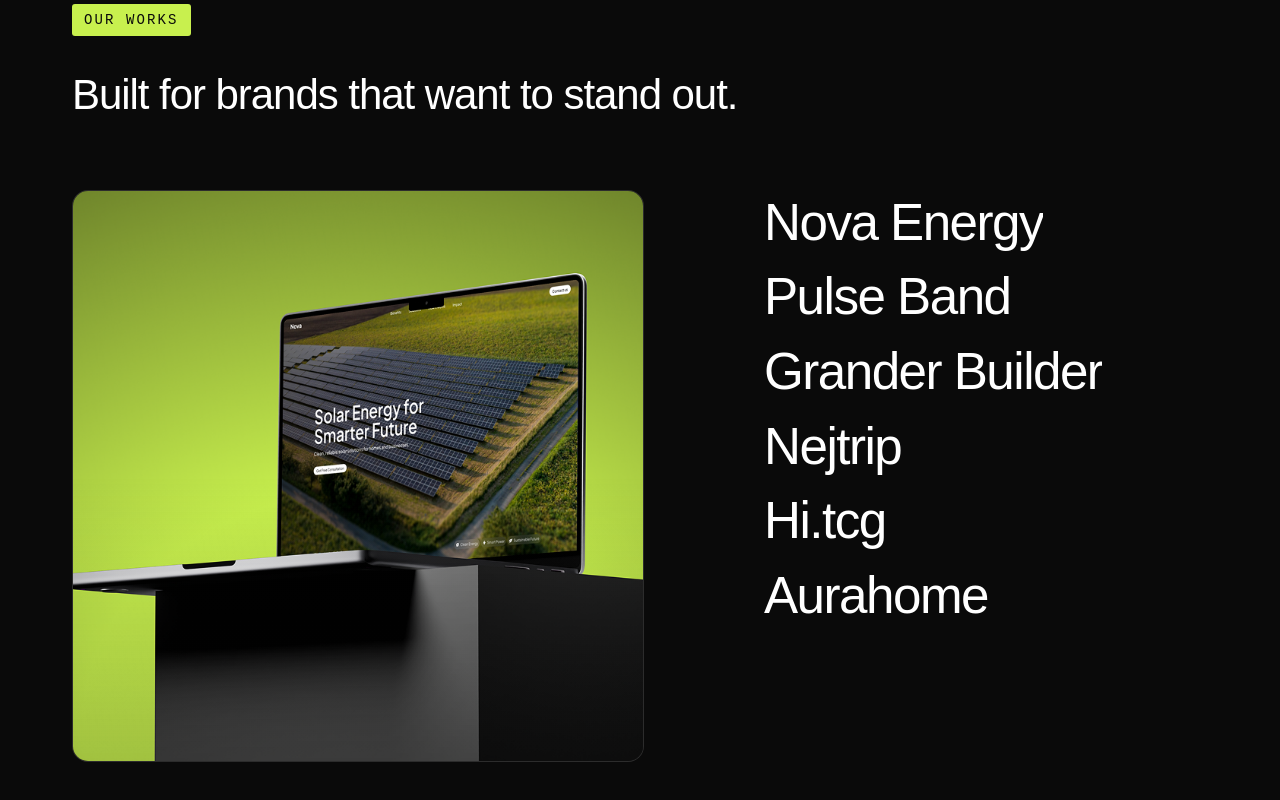
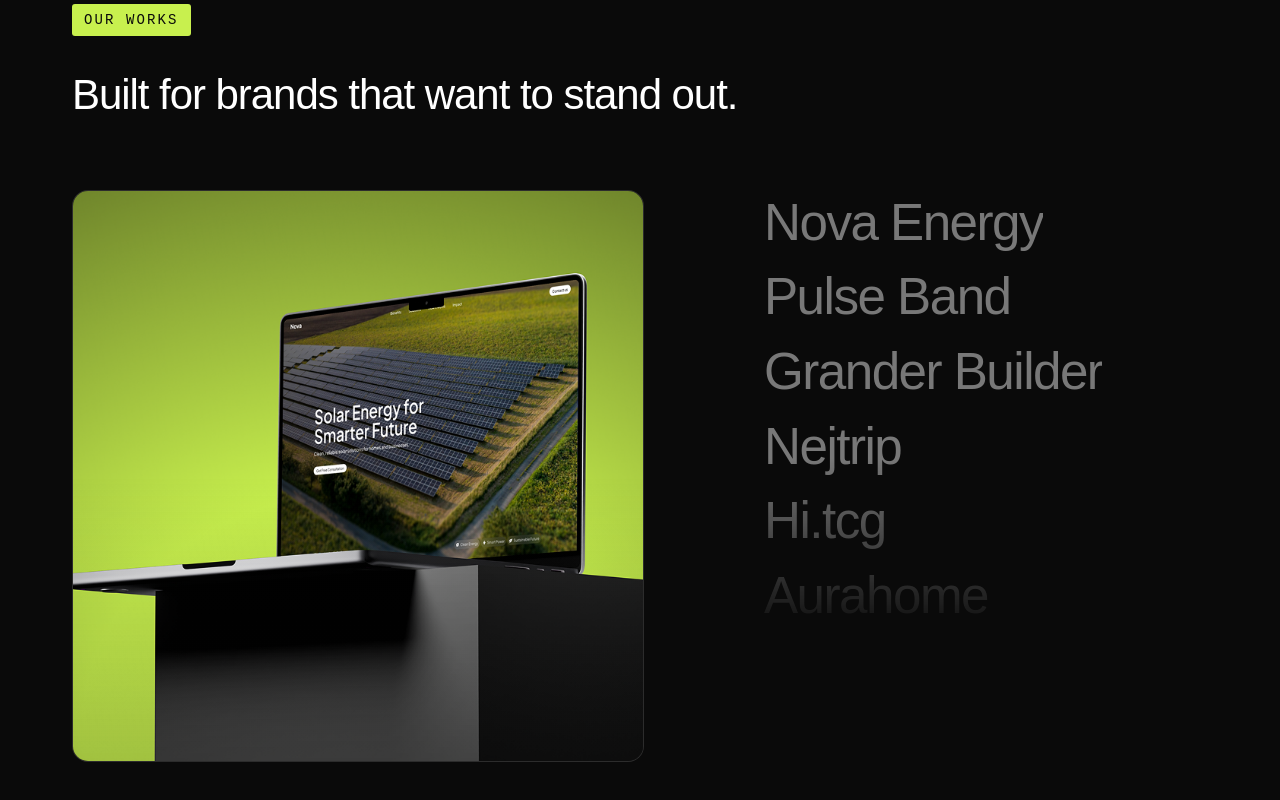
Before and after one commit to DadanAhmadBM/movement-studio, a React (Vite) app: page / in a window 1280 px wide. Shown: the part 3222-4022 px from the top of the page. Built offline with nearby package versions, Linux system fonts and the light colour scheme; a web font is replaced by a local one.

Commit message:
update: add fade efect in our works section

```diff
--- a/src/components/Footer.jsx
+++ b/src/components/Footer.jsx
@@ -60,7 +60,7 @@ export default function Footer() {
             {['FIVERR', 'INSTAGRAM'].map((link) => (
               <a
                 key={link}
-                href="#"
+                href="https://www.instagram.com/movementspaces?igsh=ZHBqbm1neWZqczdo"
                 className="font-mono text-white/60 text-xs font-semibold tracking-widest hover:text-[#C8F04E] transition-colors duration-200"
               >
                 {link}
--- a/src/components/OurWorks.jsx
+++ b/src/components/OurWorks.jsx
@@ -51,6 +51,12 @@ const projects = [
     image: "/project-yugen-image.png",
     url: "https://yugen-restaurant-landing-page.vercel.app/",
   },
+  {
+    name: "Pet Care",
+    tags: ["Grooming", "Hobby"],
+    image: "/project-petcare-image.png",
+    url: "https://pet-homecare.vercel.app/",
+  },
 ];
 
 const CasinoText = ({ text, isActive, isFaded }) => {
@@ -60,8 +66,8 @@ const CasinoText = ({ text, isActive, isFaded }) => {
         color: isActive
           ? "#C8F04E"
           : isFaded
-            ? "rgba(255,255,255,0.25)"
-            : "#FFFFFF",
+            ? "rgba(255,255,255,0.15)"
+            : "rgba(255,255,255,0.45)",
       }}
       transition={{ duration: 0.3 }}
       className="inline-flex overflow-hidden relative"
@@ -106,6 +112,7 @@ const CasinoText = ({ text, isActive, isFaded }) => {
 export default function OurWorks() {
   const ref = useRef(null);
   const imageRef = useRef(null);
+  const scrollListRef = useRef(null);
 
   const isInView = useInView(ref, {
     once: true,
@@ -114,6 +121,22 @@ export default function OurWorks() {
 
   const [activeIndex, setActiveIndex] = useState(0);
   const [hoveredIndex, setHoveredIndex] = useState(null);
+  const [scrollFade, setScrollFade] = useState({ top: 0, bottom: 1 });
+
+  // Track scroll position for dynamic fade masks
+  const handleListScroll = () => {
+    const el = scrollListRef.current;
+    if (!el) return;
+    const { scrollTop, scrollHeight, clientHeight } = el;
+    const maxScroll = scrollHeight - clientHeight;
+    if (maxScroll <= 0) {
+      setScrollFade({ top: 0, bottom: 0 });
+      return;
+    }
+    const topRatio = Math.min(scrollTop / 80, 1);
+    const bottomRatio = Math.min((maxScroll - scrollTop) / 80, 1);
+    setScrollFade({ top: topRatio, bottom: bottomRatio });
+  };
 
   // Smooth cinematic image transition
   useEffect(() => {
@@ -207,11 +230,18 @@ export default function OurWorks() {
             initial={{ opacity: 0, x: 30 }}
             animate={isInView ? { opacity: 1, x: 0 } : {}}
             transition={{ duration: 0.9, delay: 0.3 }}
+            className="relative flex-1"
+          >
+            <div
+              ref={scrollListRef}
+              onScroll={handleListScroll}
               className="flex flex-col justify-start overflow-y-auto pr-2"
               style={{
                 maxHeight: "calc(6 * (clamp(36px, 4vw, 56px) * 1.3 + 8px))",
-              scrollbarWidth: "thin",
-              scrollbarColor: "#C8F04E #1a1a1a",
+                scrollbarWidth: "none",
+                msOverflowStyle: "none",
+                WebkitMaskImage: `linear-gradient(to bottom, transparent, black ${scrollFade.top * 15}%, black ${100 - scrollFade.bottom * 40}%, transparent)`,
+                maskImage: `linear-gradient(to bottom, transparent, black ${scrollFade.top * 15}%, black ${100 - scrollFade.bottom * 40}%, transparent)`,
               }}
             >
               {projects.map((project, i) => {
@@ -244,6 +274,7 @@ export default function OurWorks() {
                   </a>
                 );
               })}
+            </div>
           </motion.div>
         </div>
 
```
Also changed, not shown: public/project-petcare-image.png (added). Lines whose indentation alone changed are shown as unchanged.
